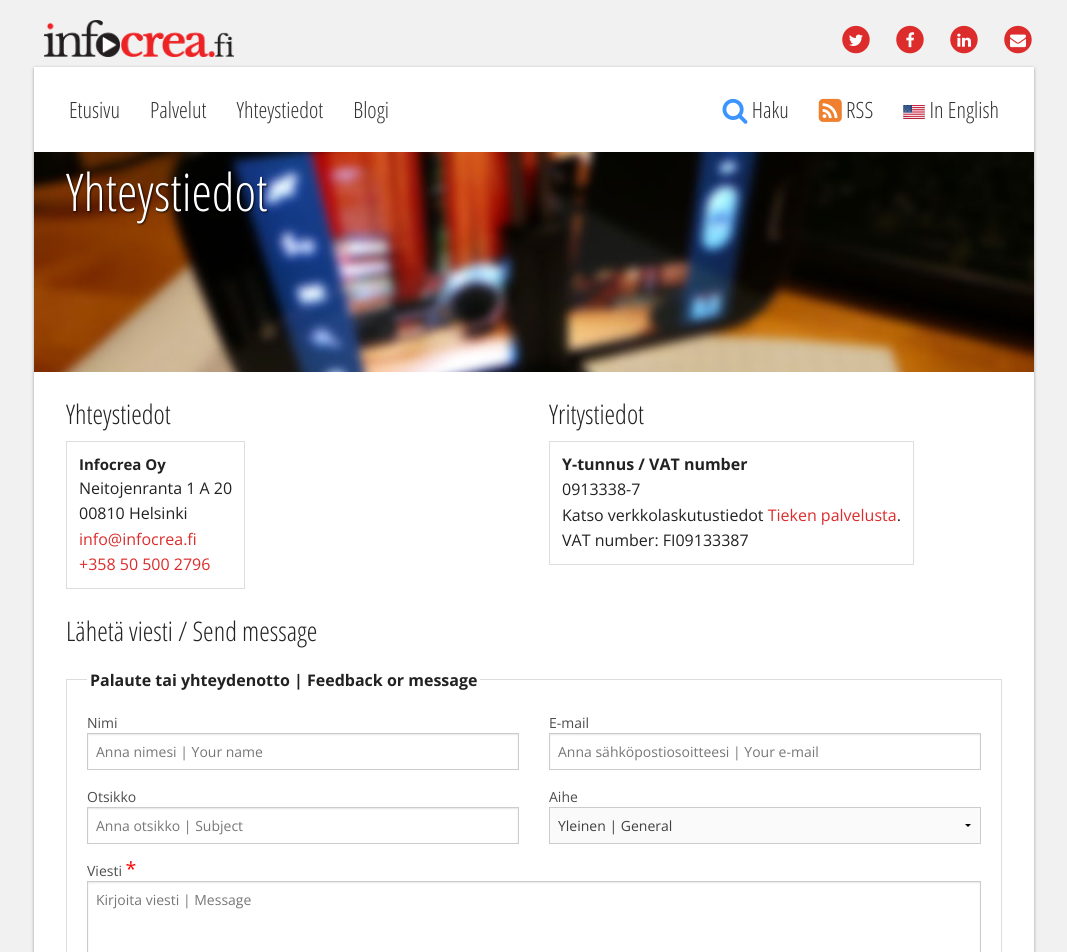
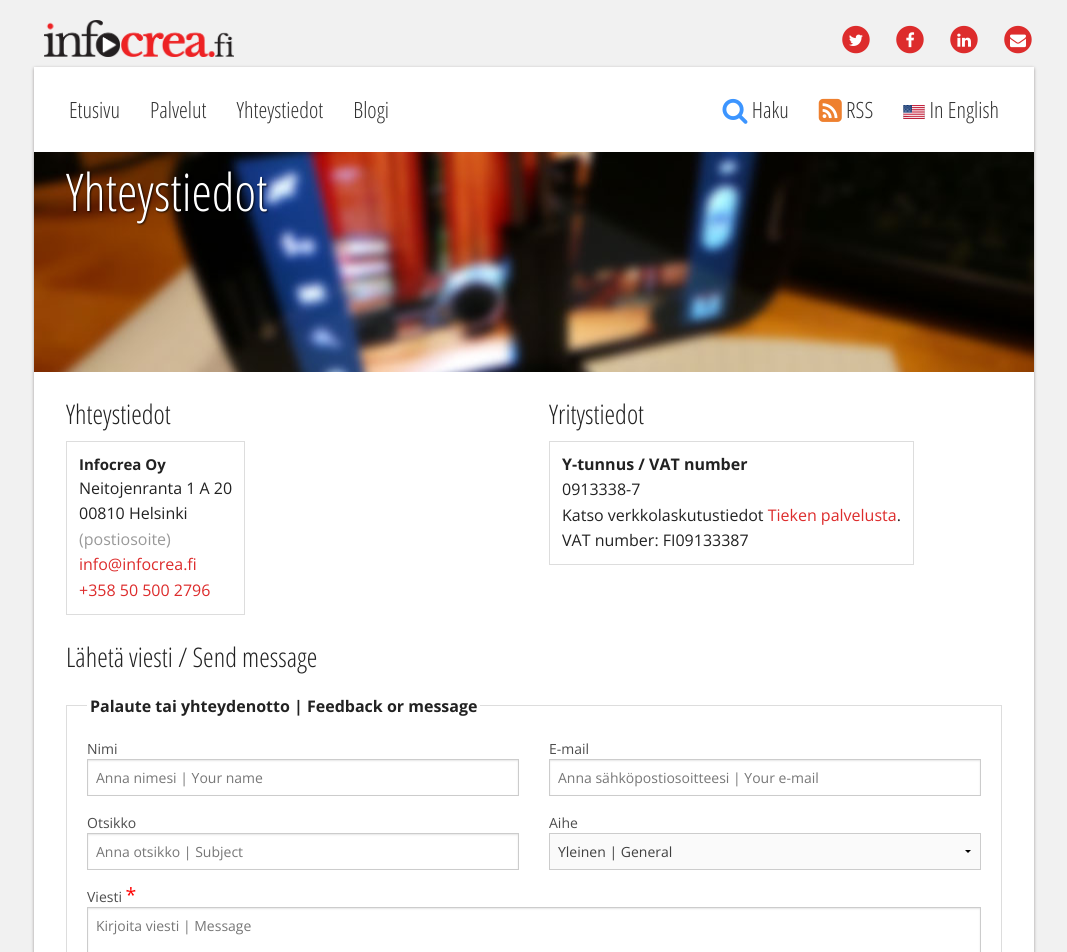
Before and after one commit to Pyppe/infocrea.fi, a Jekyll site: the page built from yhteystiedot.html, in a window 1280 px wide. Shown: the top 952 px of the page, without its empty margins (106-1173 px from the left). Built offline with Jekyll 4.4.1, drawn with Linux system fonts in a browser that asks for light colours; nearby versions of some CDN libraries.

Commit message:
Add "(postiosoite)" note in vcard.html

```diff
--- a/_includes/vcard.html
+++ b/_includes/vcard.html
@@ -1,7 +1,8 @@
 <ul class="vcard">
   <li class="fn">{{ include.fn }}</li>
   <li class="street-address">Neitojenranta 1 A 20</li>
-  <li class="locality"><span class="zip">00810</span> Helsinki</li>
+  <li class="locality"><span class="zip">00810</span> <span class="city">Helsinki</span></li>
+  <li><span style="color: #999999">(postiosoite)</span></li>
   <li class="email"><a href="mailto:{{ include.email }}">{{ include.email }}</a></li>
   <li class="phone"><a href="tel:+358505002796">+358 50 500 2796</a></li>
 </ul>
```
